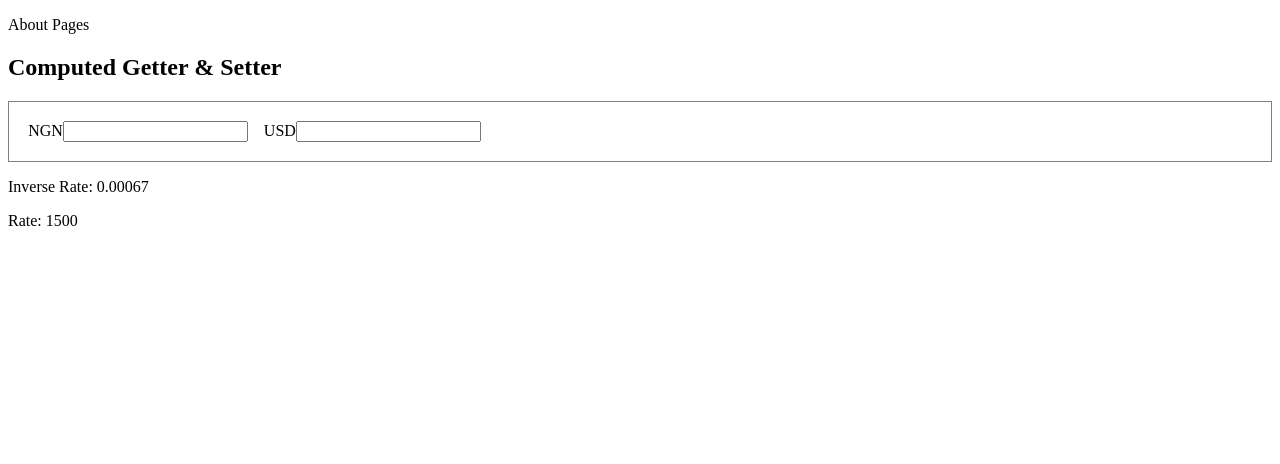
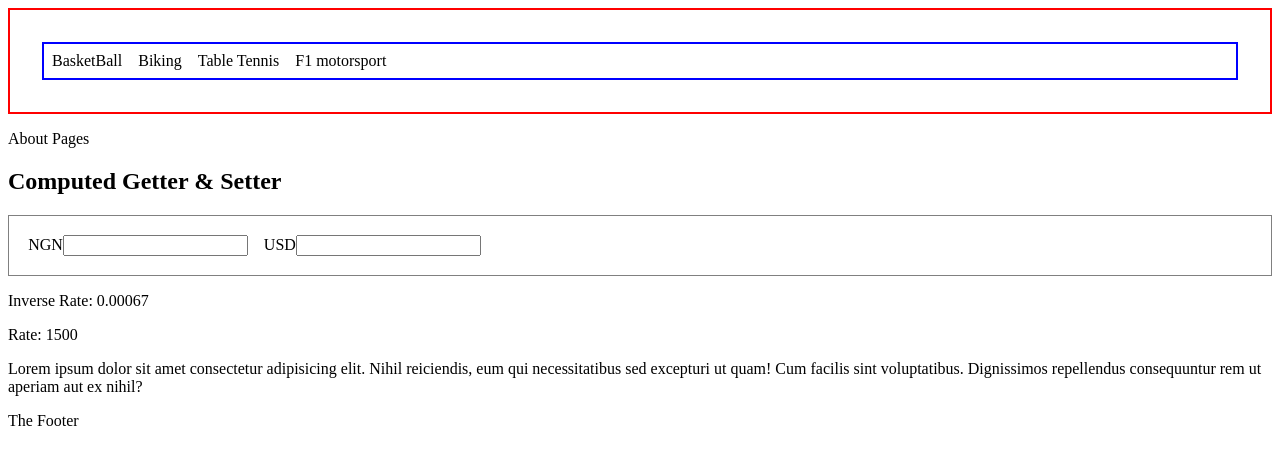
Before and after one commit to suleiman-hamza/nuxtApp, a Nuxt app: page /about in a window 1280 px wide. Shown: the top 464 px of the page. Built offline with nearby package versions, Linux system fonts and the light colour scheme.

Commit message:
nuxt - assets & styling

```diff
--- a/app.vue
+++ b/app.vue
@@ -1,5 +1,7 @@
 <template>
   <div>
-    <NuxtPage />
+    <NuxtLayout>
+      <NuxtPage />
+    </NuxtLayout>
   </div>
 </template>
--- /dev/null
+++ b/assets/layout.css
@@ -0,0 +1,13 @@
+.nav-bar {
+    border: 2px solid red;
+    padding: 1rem;
+}
+
+.navigation-container {
+    margin: 1rem;
+    padding: 0.5rem;
+    border: 2px solid blue;
+    list-style-type: none;
+    display: flex;
+    gap: 1rem;
+}
--- /dev/null
+++ b/layouts/default.vue
@@ -0,0 +1,22 @@
+<script setup lang="ts">
+// import '~/assets/layout.css'
+</script>
+
+<template>
+    <nav class="nav-bar">
+        <ul class="navigation-container">
+            <li>BasketBall</li>
+            <li>Biking</li>
+            <li>Table Tennis</li>
+            <li>F1 motorsport</li>
+        </ul>
+    </nav>
+    <slot />
+    <footer>
+        <p>The Footer</p>
+    </footer>
+</template>
+
+<style scoped>
+@import url('~/assets/layout.css');
+</style>
--- a/pages/about.vue
+++ b/pages/about.vue
@@ -73,6 +73,9 @@ watch(usdAmount, (newVall) => {
             <p>Inverse Rate: {{ fakeinverse }}</p>
             <p>Rate: {{ fakerate }}</p>
         </div>
+        <div class="nav-bar">
+            <p>Lorem ipsum dolor sit amet consectetur adipisicing elit. Nihil reiciendis, eum qui necessitatibus sed excepturi ut quam! Cum facilis sint voluptatibus. Dignissimos repellendus consequuntur rem ut aperiam aut ex nihil?</p>
+        </div>
     </section>
 </template>
 
--- a/pages/index.vue
+++ b/pages/index.vue
@@ -1,4 +1,5 @@
 <template>
     <p>Pages Home</p>
     <Foo />
+    <img src="/images/vue-ambient-logo.png" alt="Vue Ambient Logo Png" width="200px">
 </template>
```
Also changed, not shown: public/Images/vue-ambient-logo.png (added).
